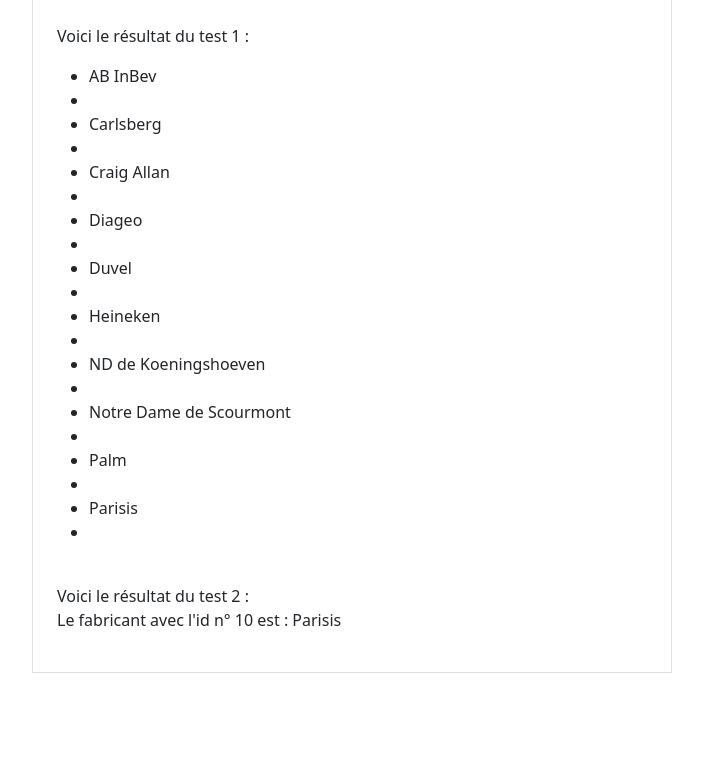
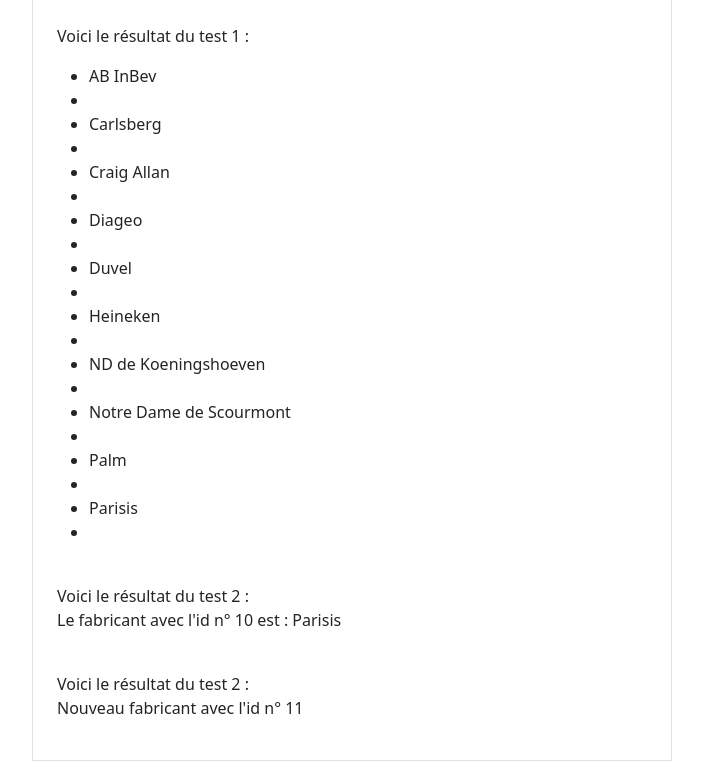
Before and after one commit to Hatdevjb/PDO-sdbm, a PHP site: page / in a window 1280 px wide. Shown: the part 145-906 px from the top of the page, without its empty margins (288-991 px from the left). Before the commit the page ends 818 px from the top, so only its background shows below. Run offline with PHP 8.4, Linux system fonts and the light colour scheme; data comes from the database, SQL or seed files in the repository.

Commit message:
add name ok

```diff
--- a/class/FabricantsMgr.class.php
+++ b/class/FabricantsMgr.class.php
@@ -66,6 +66,29 @@
 
         }
 
+        public static function addFabricant(Fabricant $fabricant): int {
+            return self::addFabricantByName($fabricant->getNom_fabricant());
+        }
+
+        public static function addFabricantByName(string $nom): int {
+            $connexion = DAO::getConnexion();
+
+            $sql = "INSERT INTO fabricant (nom_fabricant) VALUES (:nom)";
+
+            $curseur = $connexion->prepare($sql);
+
+            $curseur->bindValue(':nom',$nom,PDO::PARAM_STR);
+
+            try {
+                $curseur->execute();
+                $curseur->closeCursor();
+
+                $id_new = $connexion->lastInsertId();
+                return $id_new;
+            } catch(PDOException $e) {
+                return 0;
+            }
+        }
 
 
 
--- a/index.php
+++ b/index.php
@@ -52,6 +52,23 @@
         echo "Err lors de la requete " . $e->getMessage();
     }
 
+    // teste 2 : fonction du fabricant ID
+    try {
+
+        $msg2 = " ";
+
+        $retour = FabricantsMgr::addFabricantByName( "Maritsu");
+
+
+        if ($retour == false) {
+            $msg2 .= " L'id rechercher n'exsite pas dans la table !";
+        } else {
+            $msg2 .= "Nouveau fabricant avec l'id n° " . $retour;
+        }
+
+    } catch (PDOException $e) {
+        echo "Err lors de la requete " . $e->getMessage();
+    }
 
 ?>
 
@@ -72,6 +89,8 @@
 
             <p> <br> Voici le résultat du test 2 :  <br> <?= $msg1 ?> </p>
 
+            <p> <br> Voici le résultat du test 2 :  <br> <?= $msg2 ?> </p>
+
         </div>
 
     <script src="https://cdn.jsdelivr.net/npm/bootstrap@5.3.8/dist/js/bootstrap.bundle.min.js" integrity="sha384-FKyoEForCGlyvwx9Hj09JcYn3nv7wiPVlz7YYwJrWVcXK/BmnVDxM+D2scQbITxI" crossorigin="anonymous"></script>
```
